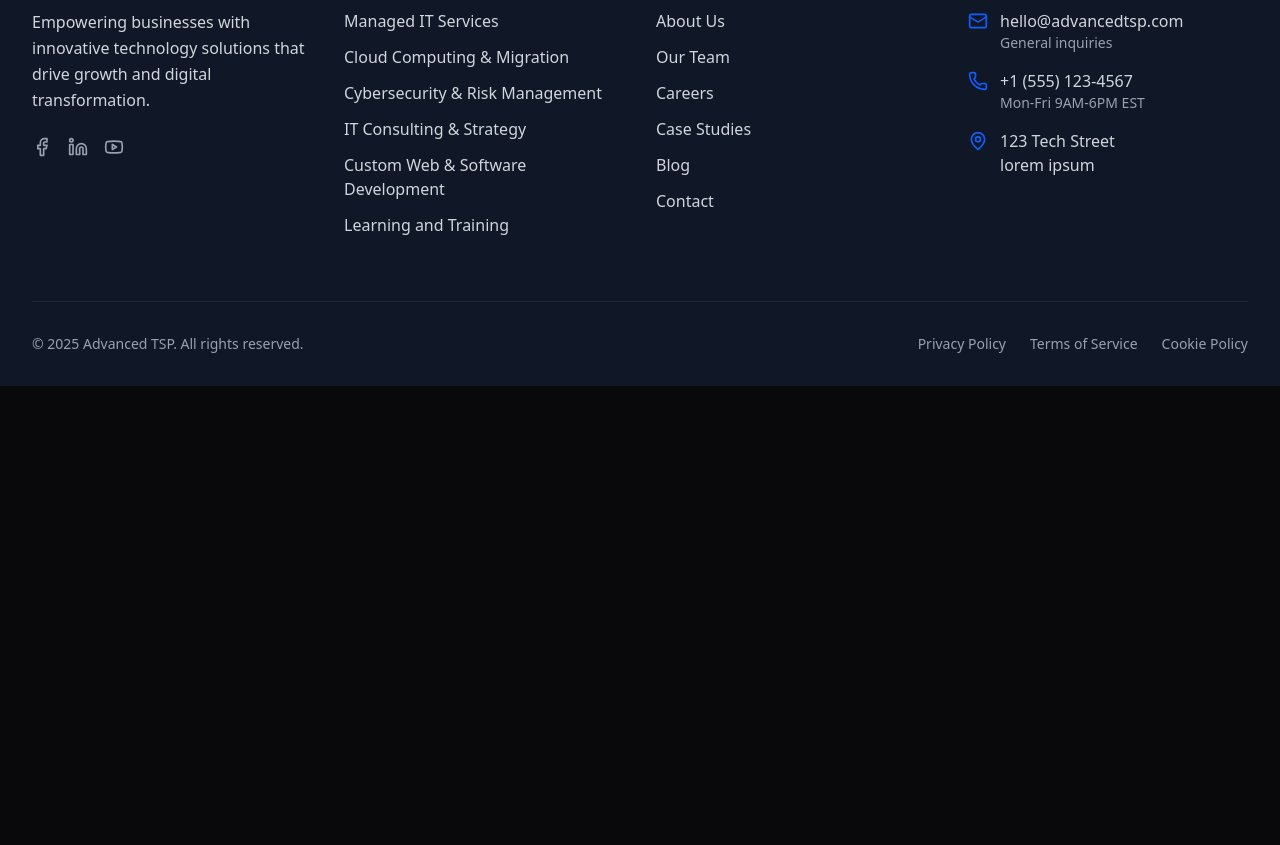
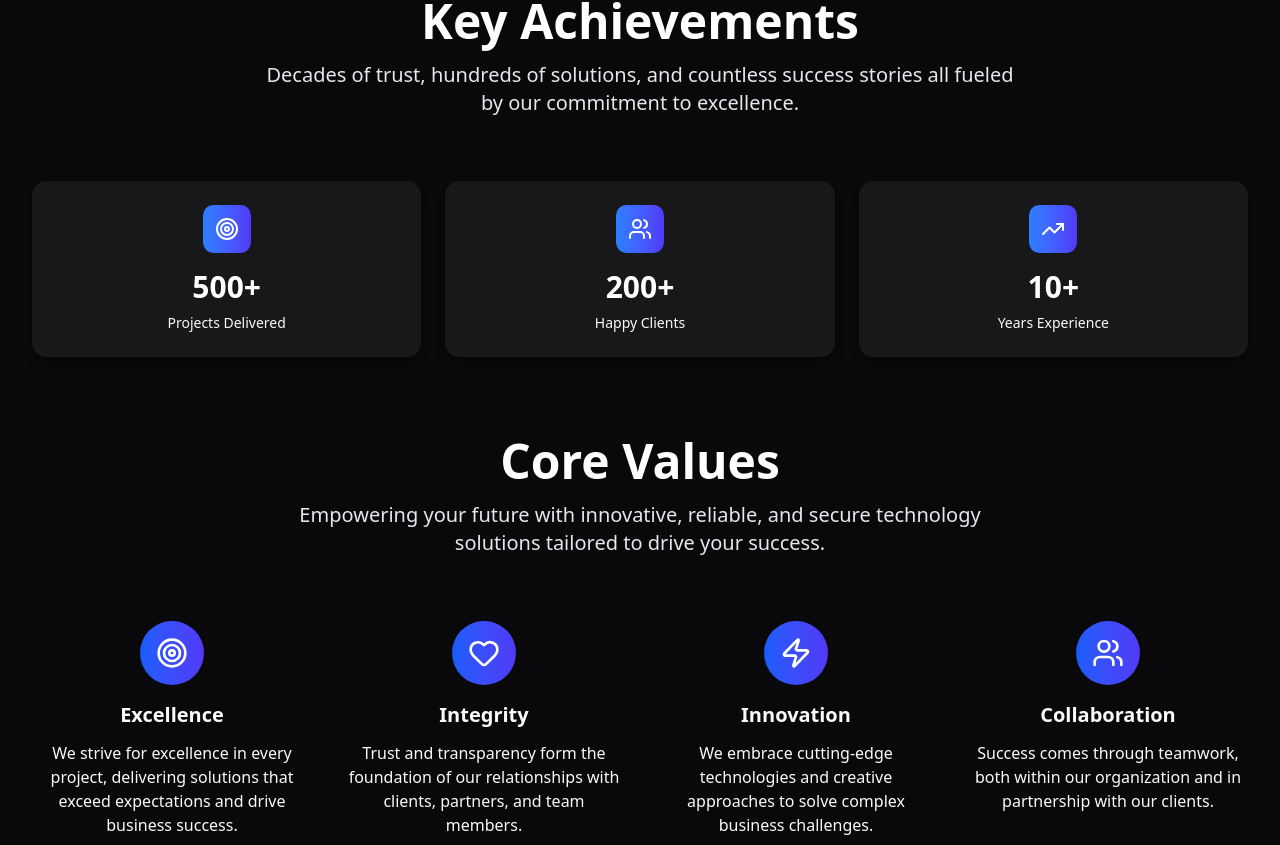
Before and after one commit to kasahun-welela/advanced-tsp-company, a Next.js app: page /about in a window 1280 px wide. Shown: the part 555-1400 px from the top of the page. Before the commit the page ends 941 px from the top, so only its background shows below. Built offline with nearby package versions, Linux system fonts and the light colour scheme.

Commit message:
update about page

```diff
--- a/app/about/page.tsx
+++ b/app/about/page.tsx
@@ -1,12 +1,97 @@
 import PageHero from "@/components/common/PageHero";
+import SectionTitle from "@/components/common/SectionTitle";
+import { Target, Users, TrendingUp, Heart, Zap } from "lucide-react";
 
 function page() {
+  const stats = [
+    { icon: Target, label: "Projects Delivered", value: "500+" },
+    { icon: Users, label: "Happy Clients", value: "200+" },
+    { icon: TrendingUp, label: "Years Experience", value: "10+" },
+  ];
+  const coreValues = [
+    {
+      icon: Target,
+      title: "Excellence",
+      description:
+        "We strive for excellence in every project, delivering solutions that exceed expectations and drive business success.",
+    },
+    {
+      icon: Heart,
+      title: "Integrity",
+      description:
+        "Trust and transparency form the foundation of our relationships with clients, partners, and team members.",
+    },
+    {
+      icon: Zap,
+      title: "Innovation",
+      description:
+        "We embrace cutting-edge technologies and creative approaches to solve complex business challenges.",
+    },
+    {
+      icon: Users,
+      title: "Collaboration",
+      description:
+        "Success comes through teamwork, both within our organization and in partnership with our clients.",
+    },
+  ];
   return (
     <>
       <PageHero
         title="About Us"
         description="We are a team of experts who are dedicated to providing the best IT services to our clients."
       />
+      <div className="container mx-auto py-16 px-4 sm:px-6 lg:px-8">
+        <section className="py-10">
+          <SectionTitle
+            title="Key Achievements"
+            description="Decades of trust, hundreds of solutions, and countless success stories all fueled by our commitment to excellence."
+          />
+          <div className="space-y-8">
+            <div className="grid grid-cols-1 md:grid-cols-2 lg:grid-cols-3 gap-6">
+              {stats.map((stat, index) => (
+                <div
+                  key={index}
+                  className="bg-card rounded-xl p-6 text-center shadow-lg hover:shadow-xl hover:scale-105 transition-all duration-300 "
+                >
+                  <div className="w-12 h-12 bg-gradient-to-r from-blue-500 to-indigo-600 rounded-lg flex items-center justify-center mx-auto mb-4">
+                    <stat.icon className="w-6 h-6 text-white" />
+                  </div>
+                  <div className="text-3xl font-bold text-gray-900 dark:text-white mb-2">
+                    {stat.value}
+                  </div>
+                  <div className="text-gray-600 dark:text-gray-50 text-sm">
+                    {stat.label}
+                  </div>
+                </div>
+              ))}
+            </div>
+          </div>
+        </section>
+        <section className="py-10">
+          <SectionTitle
+            title="Core Values"
+            description="Empowering your future with innovative, reliable, and secure technology solutions tailored to drive your success."
+          />
+          <div className="grid md:grid-cols-2 lg:grid-cols-4 gap-8">
+            {coreValues.map((value, index) => {
+              const Icon = value.icon;
+              return (
+                <div key={index} className="text-center group">
+                  <div className="w-16 h-16 bg-gradient-to-r from-blue-600 to-indigo-600 rounded-full flex items-center justify-center mx-auto mb-4 group-hover:scale-110 transition-transform duration-200">
+                    <Icon className="w-8 h-8 text-white" />
+                  </div>
+                  <h3 className="text-xl font-semibold text-gray-900 dark:text-gray-50  mb-3">
+                    {value.title}
+                  </h3>
+                  <p className="text-gray-600 dark:text-gray-50">
+                    {value.description}
+                  </p>
+                </div>
+              );
+            })}
+          </div>
+        </section>
+      </div>
     </>
   );
 }
--- a/components/Hero.tsx
+++ b/components/Hero.tsx
@@ -41,7 +41,7 @@ const Hero = () => {
           </div>
         </div>
       </section>
-      <section className="container mx-auto px-6 lg:px-8 bg-slate-950  -mt-20">
+      <section className="container mx-auto px-4 sm:px-6 lg:px-8 bg-slate-950  -mt-20">
         <Tabs defaultValue="assess" className="w-full py-3">
           <TabsList className="grid grid-cols-2 md:grid-cols-4">
             <TabsTrigger
--- a/components/common/PageHero.tsx
+++ b/components/common/PageHero.tsx
@@ -18,7 +18,7 @@ function PageHero({
       <div className="absolute inset-0 bg-black/40"></div>
       {/* Content layer */}
       <div className="relative text-center px-4 sm:px-6 lg:px-8 z-10">
-        <h1 className="text-4xl font-extrabold text-white mt-4 uppercase">
+        <h1 className="text-4xl font-extrabold text-white mt-16 md:mt-4 uppercase">
           {title}
         </h1>
         <p className="text-lg md:text-xl text-white mt-4 max-w-2xl mx-auto">
```
